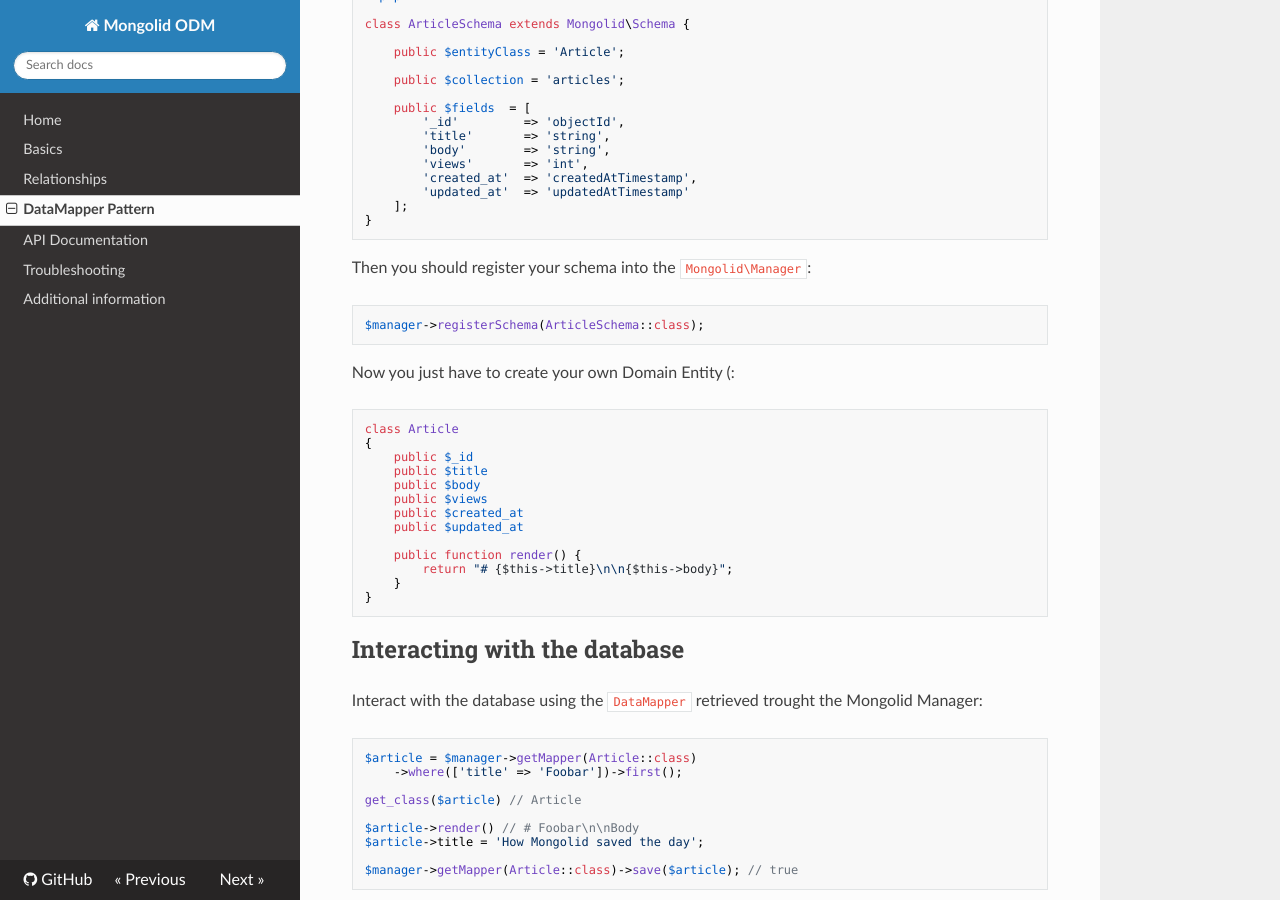
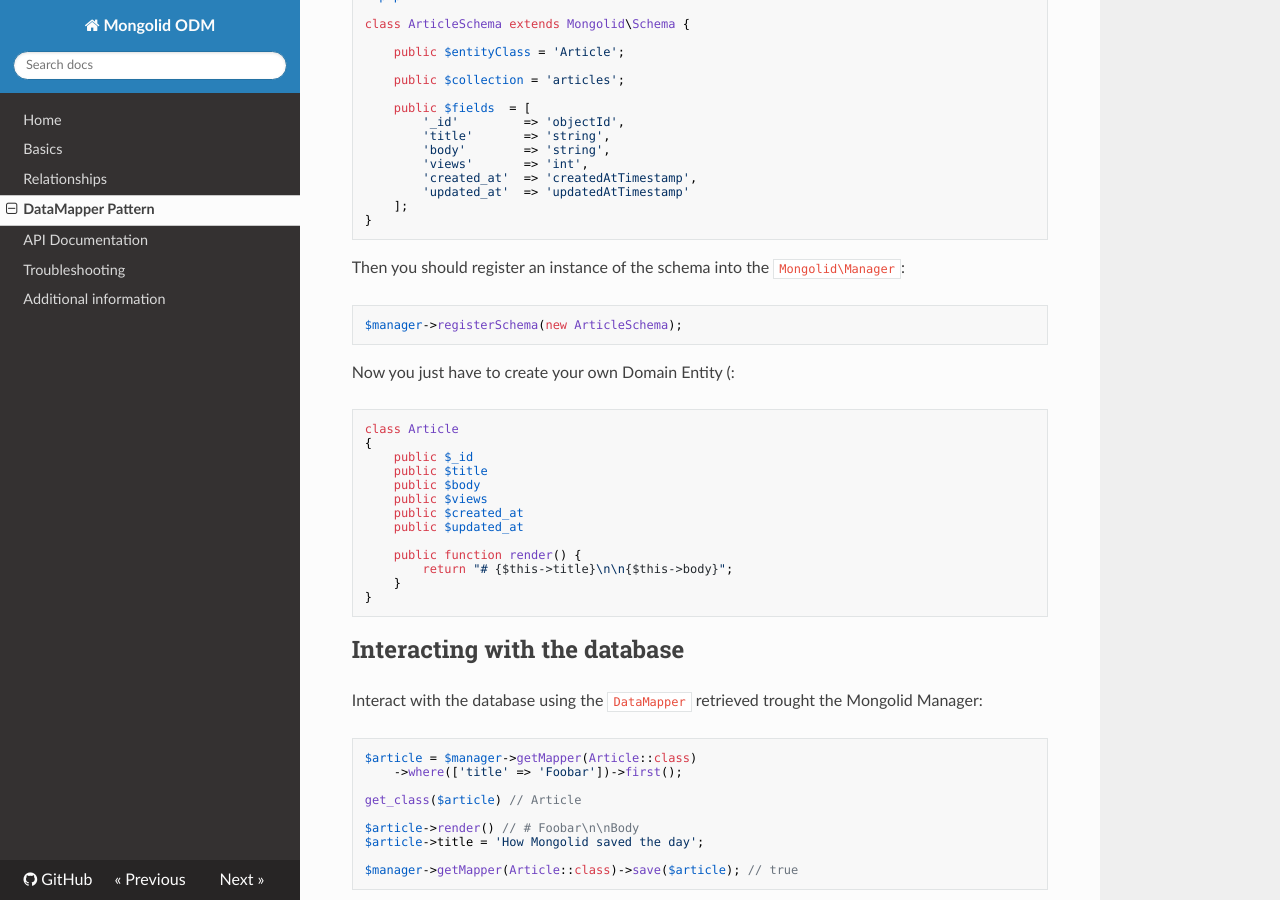
Before and after one commit to leroy-merlin-br/mongolid, an MkDocs documentation site: the page built from docs/datamapper.md, in a window 1280 px wide and 900 px high, scrolled down 644 px. Built offline with MkDocs 1.6.1, drawn with Linux system fonts in a browser that asks for light colours; nearby versions of some CDN libraries; old or Windows-style settings are respelled for this version of MkDocs; some of the changed text lies outside the part shown.

Commit message:
Small adjustments in docs/datamapper.md

````diff
--- a/docs/datamapper.md
+++ b/docs/datamapper.md
@@ -32,10 +32,10 @@ class ArticleSchema extends Mongolid\Schema {
 }
 ```
 
-Then you should register your schema into the `Mongolid\Manager`:
+Then you should register an instance of the schema into the `Mongolid\Manager`:
 
 ```php
-$manager->registerSchema(ArticleSchema::class);
+$manager->registerSchema(new ArticleSchema);
 ```
 
 Now you just have to create your own Domain Entity (:
````
Also changed, not shown: other parts of docs/datamapper.md (+1 -1 lines).
